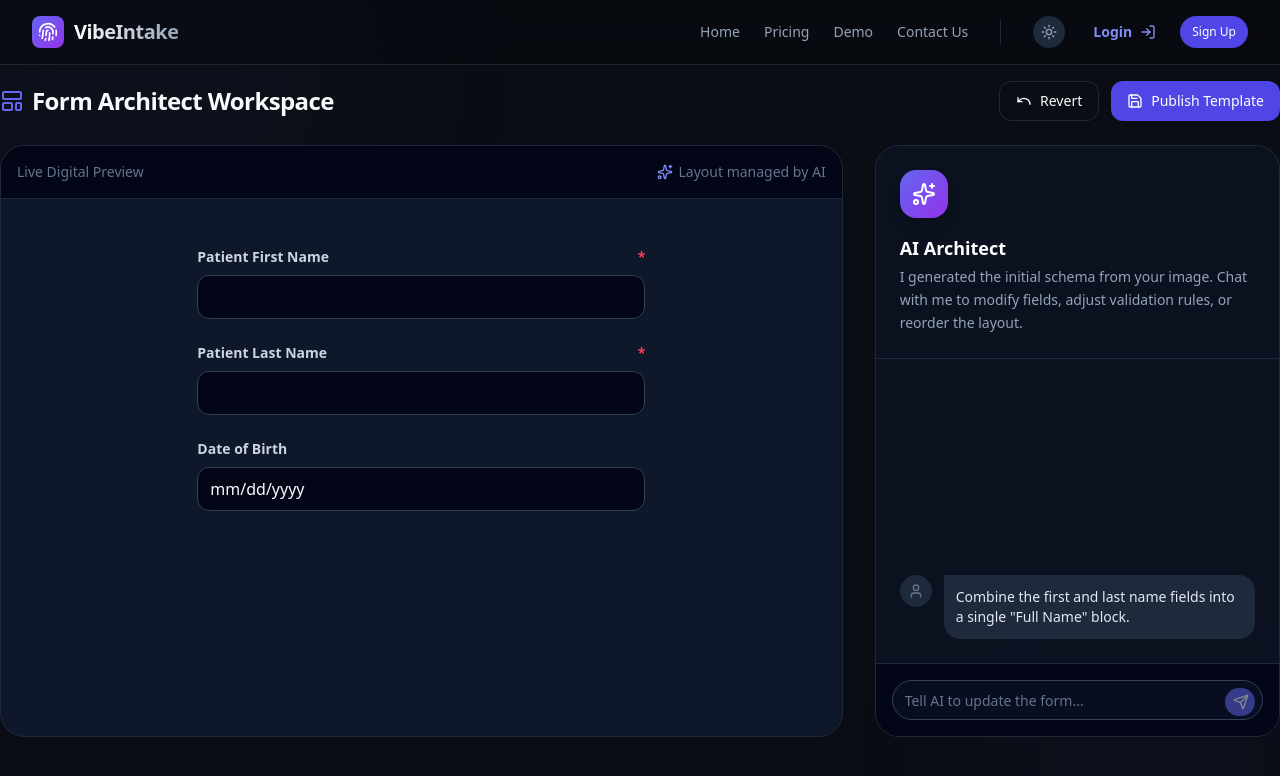
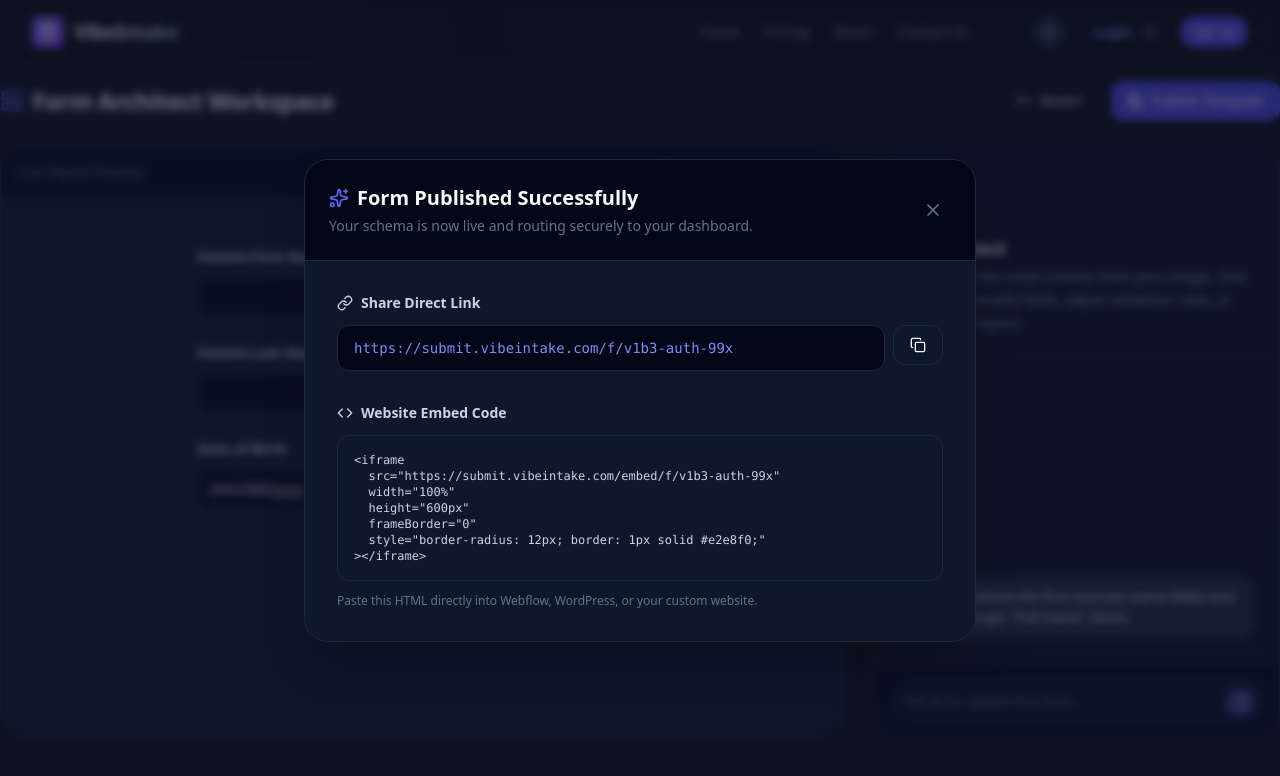
Before and after one commit to theweese/VibeIntake, a Next.js app: page /editor in a window 1280 px wide. Both pictures are taken after a click on the button "Publish Template". Shown: the top 776 px of the page. Built offline with nearby package versions, Linux system fonts and the light colour scheme.

Commit message:
feat: added publish template share modal with url and embed snippet

```diff
--- a/app/editor/page.tsx
+++ b/app/editor/page.tsx
@@ -2,13 +2,15 @@
 
 import { useState, useEffect } from 'react'
 import { Card, CardContent, Button, Input } from '@/components/ui'
-import { Sparkles, Save, Undo, LayoutTemplate, Send, User, ChevronRight } from 'lucide-react'
-import { motion } from 'framer-motion'
+import { Sparkles, Save, Undo, LayoutTemplate, Send, User, ChevronRight, X, Copy, Check, Link as LinkIcon, Code } from 'lucide-react'
+import { motion, AnimatePresence } from 'framer-motion'
 import toast from 'react-hot-toast'
 
 export default function AIFormEditor() {
     const [chatInput, setChatInput] = useState('')
     const [isAiThinking, setIsAiThinking] = useState(false)
+    const [showShareModal, setShowShareModal] = useState(false)
+    const [copied, setCopied] = useState<string | null>(null)
 
     // Simulated State of the Output Component
     const [formLayout, setFormLayout] = useState([
@@ -59,6 +61,7 @@ export default function AIFormEditor() {
     }
 
     return (
+        <>
             <div className="max-w-7xl mx-auto h-[calc(100vh-8rem)] flex flex-col pt-4">
 
                 <div className="flex items-center justify-between mb-6 shrink-0">
@@ -70,7 +73,7 @@ export default function AIFormEditor() {
                     </div>
                     <div className="flex gap-3">
                         <Button variant="outline"><Undo className="w-4 h-4 mr-2" /> Revert</Button>
-                    <Button variant="primary"><Save className="w-4 h-4 mr-2" /> Publish Template</Button>
+                        <Button variant="primary" onClick={() => setShowShareModal(true)}><Save className="w-4 h-4 mr-2" /> Publish Template</Button>
                     </div>
                 </div>
 
@@ -160,5 +163,69 @@ export default function AIFormEditor() {
                 </div>
 
             </div>
+
+            <AnimatePresence>
+                {showShareModal && (
+                    <div className="fixed inset-0 z-50 flex items-center justify-center bg-slate-900/60 backdrop-blur-sm p-4 animate-in fade-in duration-200">
+                        <motion.div
+                            initial={{ opacity: 0, scale: 0.95, y: 10 }}
+                            animate={{ opacity: 1, scale: 1, y: 0 }}
+                            exit={{ opacity: 0, scale: 0.95, y: 10 }}
+                            className="bg-white dark:bg-slate-900 border border-slate-200 dark:border-slate-800 rounded-3xl shadow-2xl w-full max-w-2xl overflow-hidden"
+                        >
+                            <div className="p-6 border-b border-slate-200 dark:border-slate-800 flex justify-between items-center bg-slate-50 dark:bg-slate-950">
+                                <div>
+                                    <h3 className="text-xl font-bold flex items-center gap-2"><Sparkles className="w-5 h-5 text-indigo-500" /> Form Published Successfully</h3>
+                                    <p className="text-sm text-slate-500 mt-1">Your schema is now live and routing securely to your dashboard.</p>
+                                </div>
+                                <button onClick={() => setShowShareModal(false)} className="p-2 hover:bg-slate-200 dark:hover:bg-slate-800 rounded-full transition-colors">
+                                    <X className="w-5 h-5 text-slate-500" />
+                                </button>
+                            </div>
+
+                            <div className="p-8 space-y-8">
+                                <div>
+                                    <label className="text-sm font-bold text-slate-700 dark:text-slate-300 flex items-center gap-2 mb-3">
+                                        <LinkIcon className="w-4 h-4" /> Share Direct Link
+                                    </label>
+                                    <div className="flex gap-2">
+                                        <div className="flex-1 bg-slate-100 dark:bg-slate-950 border border-slate-200 dark:border-slate-800 rounded-xl px-4 py-3 font-mono text-sm text-indigo-600 dark:text-indigo-400 overflow-hidden text-ellipsis whitespace-nowrap">
+                                            https://submit.vibeintake.com/f/v1b3-auth-99x
+                                        </div>
+                                        <Button variant="outline" className="shrink-0" onClick={() => {
+                                            navigator.clipboard.writeText('https://submit.vibeintake.com/f/v1b3-auth-99x')
+                                            setCopied('link')
+                                            setTimeout(() => setCopied(null), 2000)
+                                        }}>
+                                            {copied === 'link' ? <Check className="w-4 h-4 text-green-500" /> : <Copy className="w-4 h-4" />}
+                                        </Button>
+                                    </div>
+                                </div>
+
+                                <div>
+                                    <label className="text-sm font-bold text-slate-700 dark:text-slate-300 flex items-center gap-2 mb-3">
+                                        <Code className="w-4 h-4" /> Website Embed Code
+                                    </label>
+                                    <div className="relative group">
+                                        <div className="bg-slate-900 border border-slate-800 rounded-xl p-4 font-mono text-xs text-slate-300 overflow-x-auto whitespace-pre">
+                                            {`<iframe \n  src="https://submit.vibeintake.com/embed/f/v1b3-auth-99x" \n  width="100%" \n  height="600px" \n  frameBorder="0" \n  style="border-radius: 12px; border: 1px solid #e2e8f0;"\n></iframe>`}
+                                        </div>
+                                        <Button variant="secondary" size="sm" className="absolute top-3 right-3 opacity-0 group-hover:opacity-100 transition-opacity backdrop-blur-md bg-white/10 hover:bg-white/20 text-white border-white/20" onClick={() => {
+                                            navigator.clipboard.writeText(`<iframe src="https://submit.vibeintake.com/embed/f/v1b3-auth-99x" width="100%" height="600px" frameBorder="0" style="border-radius: 12px; border: 1px solid #e2e8f0;"></iframe>`)
+                                            setCopied('embed')
+                                            setTimeout(() => setCopied(null), 2000)
+                                        }}>
+                                            {copied === 'embed' ? <Check className="w-4 h-4 mr-2 text-green-400" /> : <Copy className="w-4 h-4 mr-2" />}
+                                            {copied === 'embed' ? 'Copied!' : 'Copy Snippet'}
+                                        </Button>
+                                    </div>
+                                    <p className="text-xs text-slate-500 mt-3">Paste this HTML directly into Webflow, WordPress, or your custom website.</p>
+                                </div>
+                            </div>
+                        </motion.div>
+                    </div>
+                )}
+            </AnimatePresence>
+        </>
     )
 }
```
Lines whose indentation alone changed are shown as unchanged.
